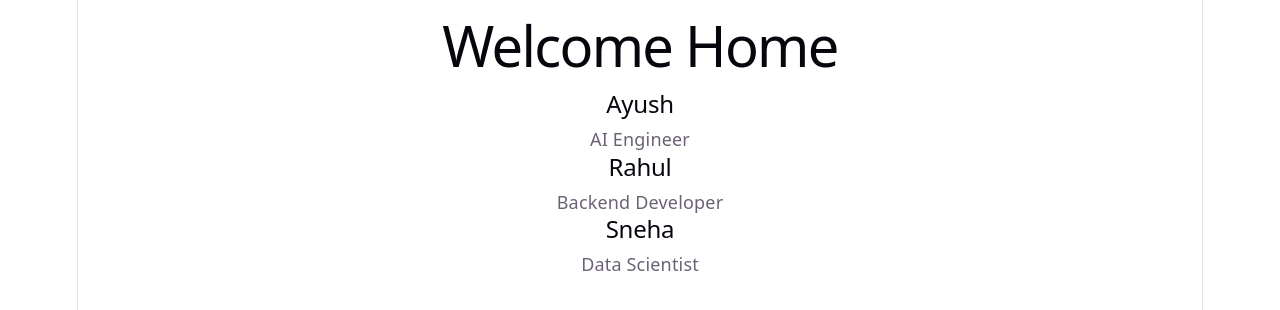
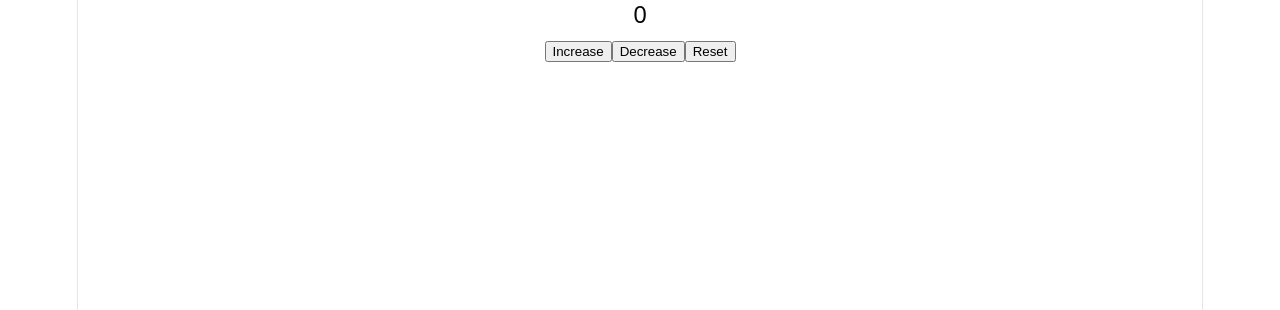
Before and after one commit to Ayushb1234/React-JS-Full-Course-Notes, a React (Vite) app in the folder react-course/: page / in a window 1280 px wide. Shown: the top 310 px of the page. Built offline with nearby package versions, Linux system fonts and the light colour scheme.

Commit message:
Counter Project done

```diff
--- a/react-course/src/App.jsx
+++ b/react-course/src/App.jsx
@@ -52,17 +52,33 @@
 // export default App;
 
 
-import { Welcome, Profile } from './components/profile';
+import { useState } from 'react';
+// import { Welcome, Profile } from './components/profile';
+
+
 
 function App() {
+
+  const [count,setCount] = useState(0);
+
     return (
-        <>
-            <Welcome />
+        <div>
+            {/* <Welcome />
 
             <Profile Name="Ayush" Role="AI Engineer" />
             <Profile Name="Rahul" Role="Backend Developer" />
-            <Profile Name="Sneha" Role="Data Scientist" />
-        </>
+            <Profile Name="Sneha" Role="Data Scientist" /> */}
+
+            <h2>{count}</h2>
+
+            <button onClick={() =>  setCount(count + 1)}> Increase </button>
+            <button onClick={() => { if (count > 0){
+                setCount(count - 1);
+            }
+            }}> Decrease </button>
+            <button onClick={() => setCount(0)}> Reset </button>
+
+        </div>
     );
 }
 
```
